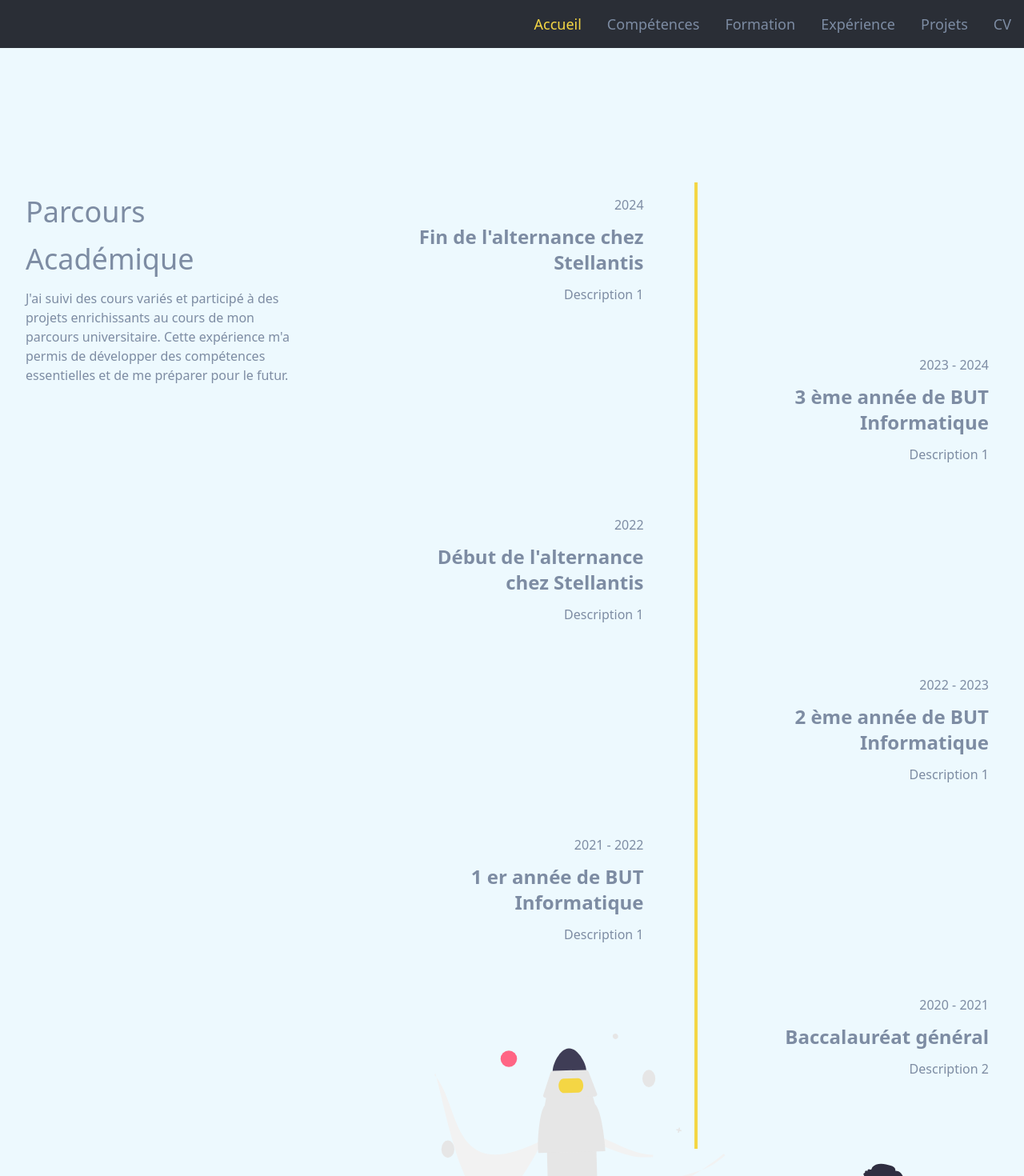
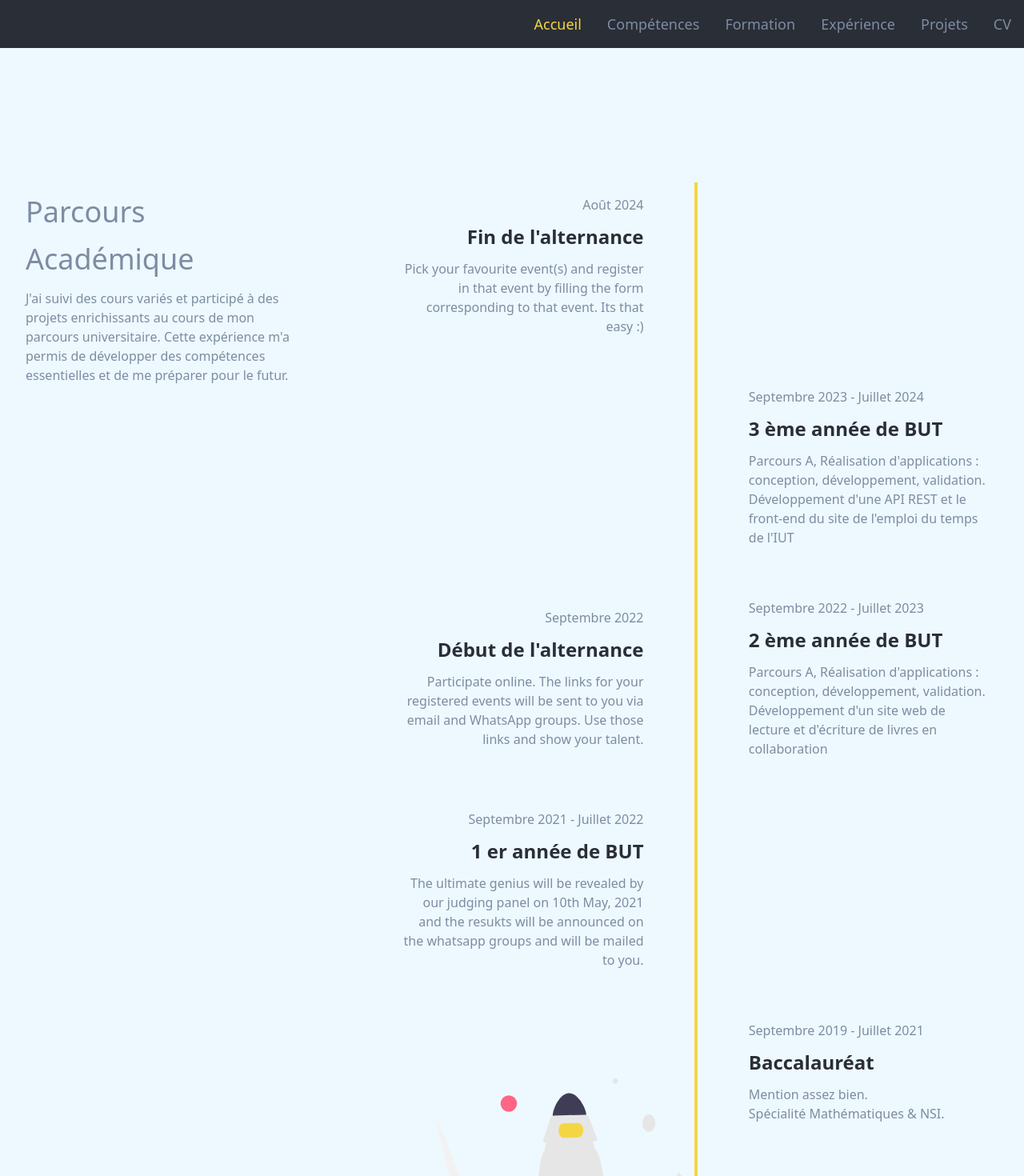
Before and after one commit to THEfireZz/THEfireZz.github.io, an Angular app: page /formation in a window 1280 px wide. Shown: the top 1470 px of the page at 80% size. Built offline with nearby package versions, Linux system fonts and the light colour scheme.

Commit message:
start of apprenticeship and 2nd BUT year at the same level

```diff
--- a/src/app/components/pages/formation/formation.component.html
+++ b/src/app/components/pages/formation/formation.component.html
@@ -21,15 +21,74 @@
                             class="absolute h-full border-2 border-secondary left-1/2 transform -translate-x-1/2  rounded-1">
                         </div>
 
-                        <div class="mb-8 flex justify-between items-center w-full"
-                            *ngFor="let item of formations; let i = index"
-                            [ngClass]="{ 'flex-row-reverse': i % 2 !== 1}">
+                        <div class="mb-8 flex justify-between flex-row-reverse items-center w-full left-timeline">
                             <div class="order-1 w-5/12"></div>
                             <div class="order-1 w-5/12 px-1 py-4 text-right">
-                                <p class="mb-3 text-base text-yellow-300">{{ item.date }}</p>
-                                <h4 class="mb-3 font-bold text-lg md:text-2xl">{{ item.title }}</h4>
+                                <p class="mb-3 text-base text-yellow-300">Août 2024</p>
+                                <h4 class="mb-3 font-bold text-lg md:text-2xl text-primary">Fin de l'alternance</h4>
                                 <p class="text-sm md:text-base leading-snug text-gray-50 text-opacity-100">
-                                    {{ item.description }}
+                                    Pick your favourite event(s) and register in that event by filling the form
+                                    corresponding to that
+                                    event. Its that easy :)
+                                </p>
+                            </div>
+                        </div>
+                        <div class="mb-8 flex justify-between items-center w-full right-timeline">
+                            <div class="order-1 w-5/12"></div>
+                            <div class="order-1 w-5/12 px-1 py-4 text-left">
+                                <p class="mb-3 text-base text-yellow-300">Septembre 2023 - Juillet 2024</p>
+                                <h4 class="mb-3 font-bold text-lg md:text-2xl text-primary">3 ème année de BUT</h4>
+                                <p class="text-sm md:text-base leading-snug text-gray-50 text-opacity-100">
+                                    Parcours A, Réalisation d'applications : conception, développement, validation.<br/>
+                                    Développement d'une API REST et le front-end du site de l'emploi du temps de l'IUT
+                                </p>
+                            </div>
+                        </div>
+                        <div class="mb-8 flex justify-between items-center w-full right-timeline">
+
+                            <div class="order-1 w-5/12 px-1 py-4 text-right">
+                                <p class="mb-3 text-base text-yellow-300">Septembre 2022</p>
+                                <h4 class="mb-3 font-bold text-lg md:text-2xl text-primary">Début de l'alternance</h4>
+                                <p class="text-sm md:text-base leading-snug text-gray-50 text-opacity-100">
+                                    Participate online. The links for your registered events will be sent to you via
+                                    email and WhatsApp groups. Use those links and show your talent.
+                                </p>
+                            </div>
+
+                            <div class="order-2 w-2/12"></div> <!-- Redistribuez l'espace, ajustez la largeur ici -->
+
+                            <div class="order-2 w-5/12 px-1 py-4">
+                                <p class="mb-3 text-base text-yellow-300">Septembre 2022 - Juillet 2023</p>
+                                <h4 class="mb-3 font-bold text-lg md:text-2xl text-primary">2 ème année de BUT</h4>
+                                <p class="text-sm md:text-base leading-snug text-gray-50 text-opacity-100">
+                                    Parcours A, Réalisation d'applications : conception, développement, validation. <br/>
+                                    Développement d'un site web de lecture et d'écriture de livres en collaboration
+
+                                </p>
+                            </div>
+                        </div>
+                        <div class="mb-8 flex justify-between flex-row-reverse items-center w-full left-timeline">
+                            <div class="order-1 w-5/12"></div>
+                            <div class="order-1 w-5/12 px-1 py-4 text-right">
+                                <p class="mb-3 text-base text-yellow-300">Septembre 2021 - Juillet 2022</p>
+                                <h4 class="mb-3 font-bold text-lg md:text-2xl text-primary">1 er année de BUT</h4>
+                                <p class="text-sm md:text-base leading-snug text-gray-50 text-opacity-100">
+                                    The ultimate genius will be revealed by our judging panel on 10th May, 2021 and the
+                                    resukts will be
+                                    announced on the whatsapp groups and will be mailed to you.
+                                </p>
+                            </div>
+                        </div>
+
+                        <div class="mb-8 flex justify-between items-center w-full right-timeline">
+                            <div class="order-1 w-5/12"></div>
+
+                            <div class="order-1  w-5/12 px-1 py-4 text-left">
+                                <p class="mb-3 text-base text-yellow-300">Septembre 2019 - Juillet 2021</p>
+                                <h4 class="mb-3 font-bold  text-lg md:text-2xl text-primary">Baccalauréat</h4>
+                                <p class="text-sm md:text-base leading-snug text-gray-50 text-opacity-100">
+                                    Mention assez bien. <br/>
+                                    Spécialité Mathématiques & NSI.
                                 </p>
                             </div>
                         </div>
--- a/src/app/components/pages/formation/formation.component.ts
+++ b/src/app/components/pages/formation/formation.component.ts
@@ -17,31 +17,37 @@ export class FormationComponent {
       date: '2024',
       title: 'Fin de l\'alternance chez Stellantis',
       description: 'Description 1',
+      isInGroupe: false
     },
     {
       date: '2023 - 2024',
       title: '3 ème année de BUT Informatique',
       description: 'Description 1',
+      isInGroupe: false
     },
     {
       date: '2022',
       title: 'Début de l\'alternance chez Stellantis',
       description: 'Description 1',
+      isInGroupe: true
     },
     {
       date: '2022 - 2023',
       title: '2 ème année de BUT Informatique',
       description: 'Description 1',
+      isInGroupe: false
     },
     {
       date: '2021 - 2022',
       title: '1 er année de BUT Informatique',
       description: 'Description 1',
+      isInGroupe: false
     },
     {
       date: '2020 - 2021',
       title: 'Baccalauréat général',
       description: 'Description 2',
+      isInGroupe: false
     },
   ]
 }
```
